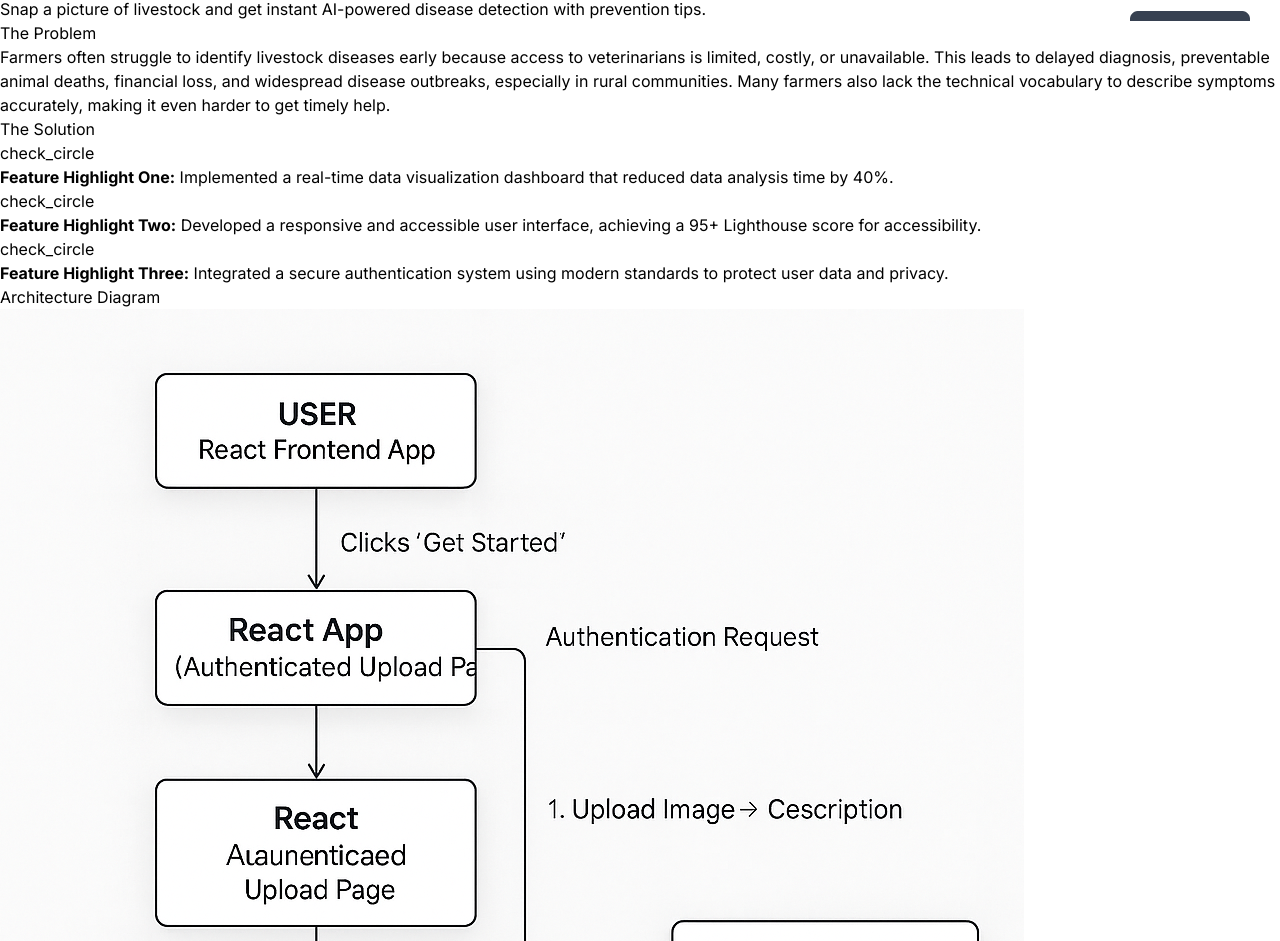
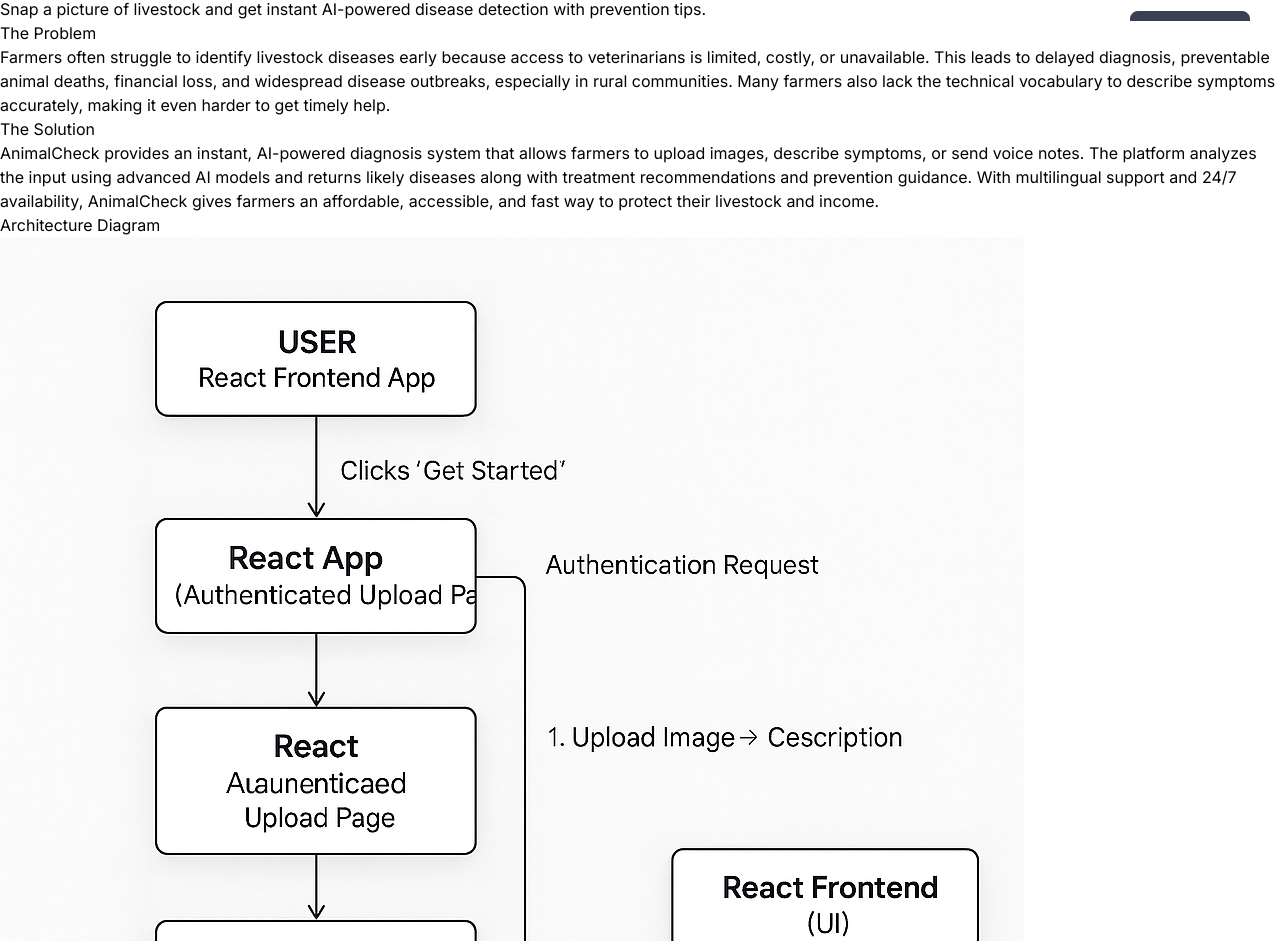
Before and after one commit to ohanyere/another-portfolio, a React (Vite) app: page /case-study/animal-check.vercel.app/ in a window 1280 px wide. Shown: the part 1355-2296 px from the top of the page. Built offline with nearby package versions, Linux system fonts and the light colour scheme.

Commit message:
fix: sultion applied while building livestock diagnosis webapp

```diff
--- a/src/components/case-study/SolutionSection.tsx
+++ b/src/components/case-study/SolutionSection.tsx
@@ -1,23 +1,13 @@
-// src/components/case-study/SolutionSection.tsx
 import { motion } from "framer-motion";
 import StaggerSection from "../StaggerSection";
 import { fadeUp } from "../../animations/variants";
+import { useParams } from "react-router-dom";
+import { SiCheckmk } from "react-icons/si";
+{SiCheckmk}
+export default function SolutionSection() {
+   const {id} = useParams()
+      const githubLink = id?.includes("animal") ? "https://github.com/ohanyere/animal-check" : id?.includes("share") ? "https://github.com/ohanyere/share-interview" : id?.includes("graphql") ? "https://github.com/ohanyere/graphql-ecommerce" : id?.includes("monster") ? "https://github.com/ohanyere/monster" : null
 
-export default function SolutionSection() {
-  const features = [
-    {
-      title: "Feature Highlight One",
-      text: "Implemented a real-time data visualization dashboard that reduced data analysis time by 40%.",
-    },
-    {
-      title: "Feature Highlight Two",
-      text: "Developed a responsive and accessible user interface, achieving a 95+ Lighthouse score for accessibility.",
-    },
-    {
-      title: "Feature Highlight Three",
-      text: "Integrated a secure authentication system using modern standards to protect user data and privacy.",
-    },
-  ];
 
   return (
     <StaggerSection>
@@ -27,23 +17,13 @@
         </h2>
 
         <div className="bg-content-light dark:bg-content-dark p-6 rounded-xl shadow-md border border-border-light dark:border-border-dark">
-          <ul className="space-y-4">
-            {features.map(({ title, text }) => (
-              <motion.li
-                key={title}
-                variants={fadeUp}
-                className="flex items-start gap-4"
-              >
-                <span className="material-symbols-outlined text-primary mt-1">
-                  check_circle
-                </span>
-
-                <p className="text-text-muted-light dark:text-text-muted-dark text-base md:text-lg leading-relaxed">
-                  <strong>{title}:</strong> {text}
-                </p>
-              </motion.li>
-            ))}
-          </ul>
+          {
+            githubLink?.includes("animal") ? (<span>
+              AnimalCheck provides an instant, AI-powered diagnosis system that allows farmers to upload images, describe symptoms, or send voice notes. The platform analyzes the input using advanced AI models and returns likely diseases along with treatment recommendations and prevention guidance. With multilingual support and 24/7 availability, AnimalCheck gives farmers an affordable, accessible, and fast way to protect their livestock and income.
+            </span>) : (<span>
+              PastWhiz AI solves this by allowing students to upload past questions, which the platform automatically processes and generates accurate answers with detailed explanations using AI models. It also organizes these questions into a structured, searchable database, helping students study efficiently by filtering questions by subject, topic, or year. This turns exam preparation into a faster, more effective, and more meaningful learning experience.
+            </span>)
+          }
         </div>
       </motion.section>
     </StaggerSection>
```
